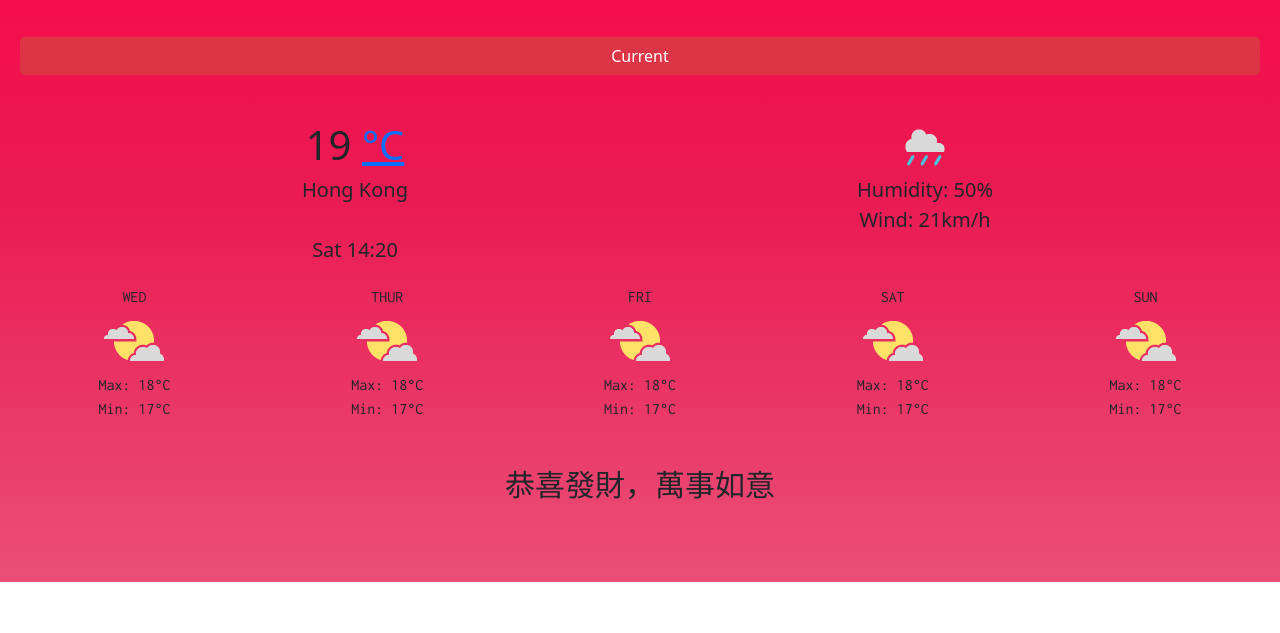
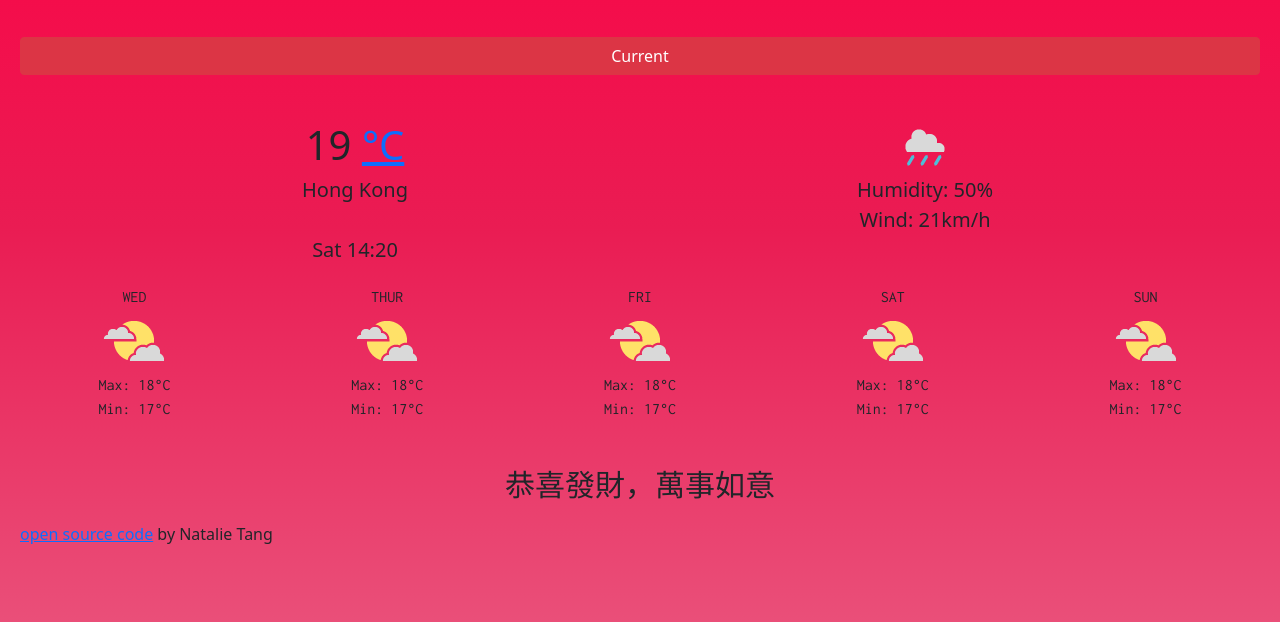
Before and after one commit to natalietang59/weather-app, a plain HTML site: page index.html in a window 1280 px wide. Shown: the part 167-800 px from the top of the page. Drawn offline with nearby package versions, Linux system fonts and the light colour scheme; files that its build step writes are made by us from their sources; files whose address does not match are found by name.

Commit message:
added open source code to html

```diff
--- a/index.html
+++ b/index.html
@@ -79,6 +79,8 @@ Min: 17°C
 <p class="wishes">
     恭喜發財，萬事如意
 </p>
+<p class="opensource">
+<a href="https://github.com/natalietang59/weather-app">open source code</a> by Natalie Tang</p>
 </div>
 <link rel="stylesheet" href="src/styles.css"/>
 <script src="src/index.js"></script>
```
